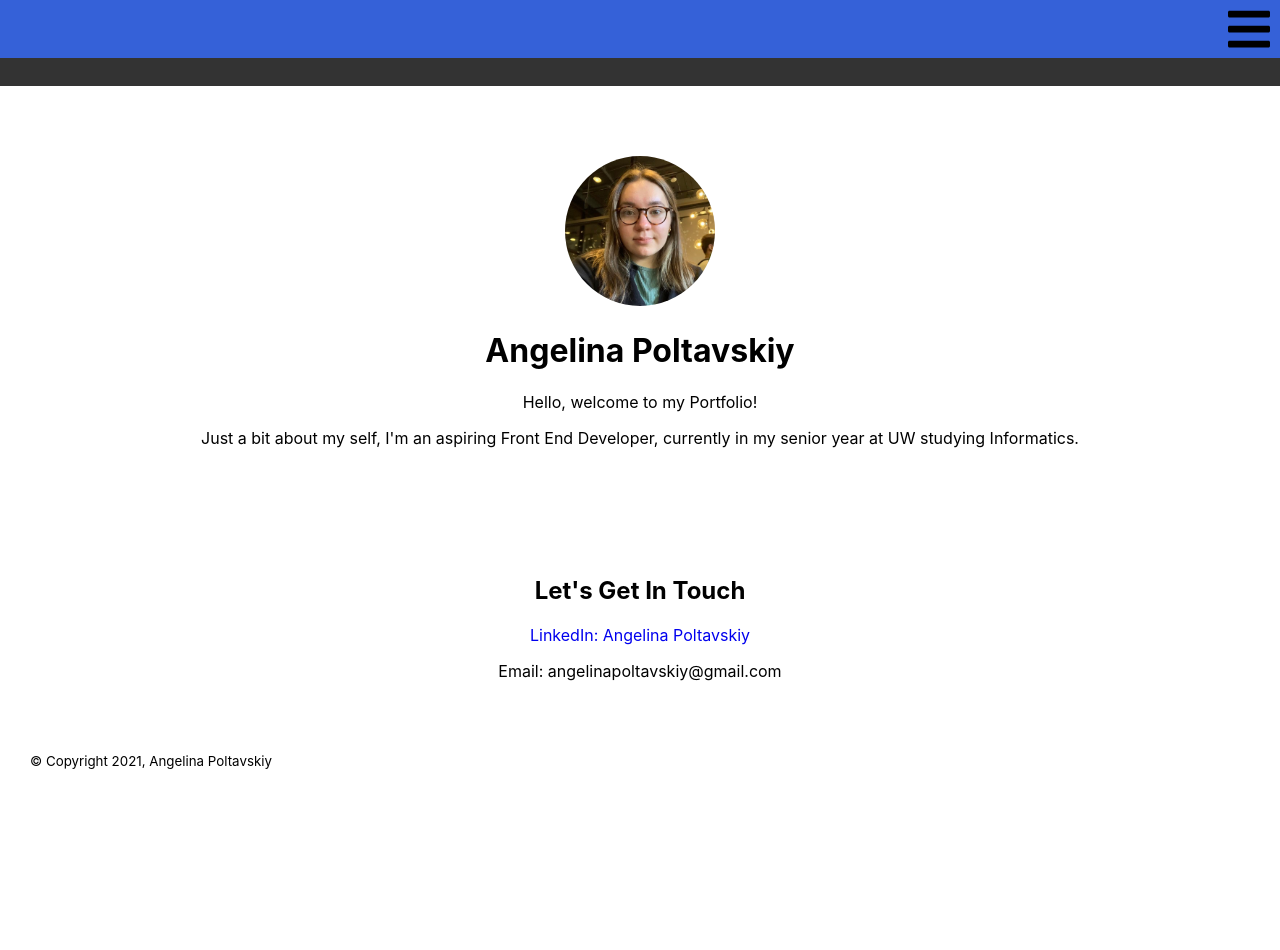
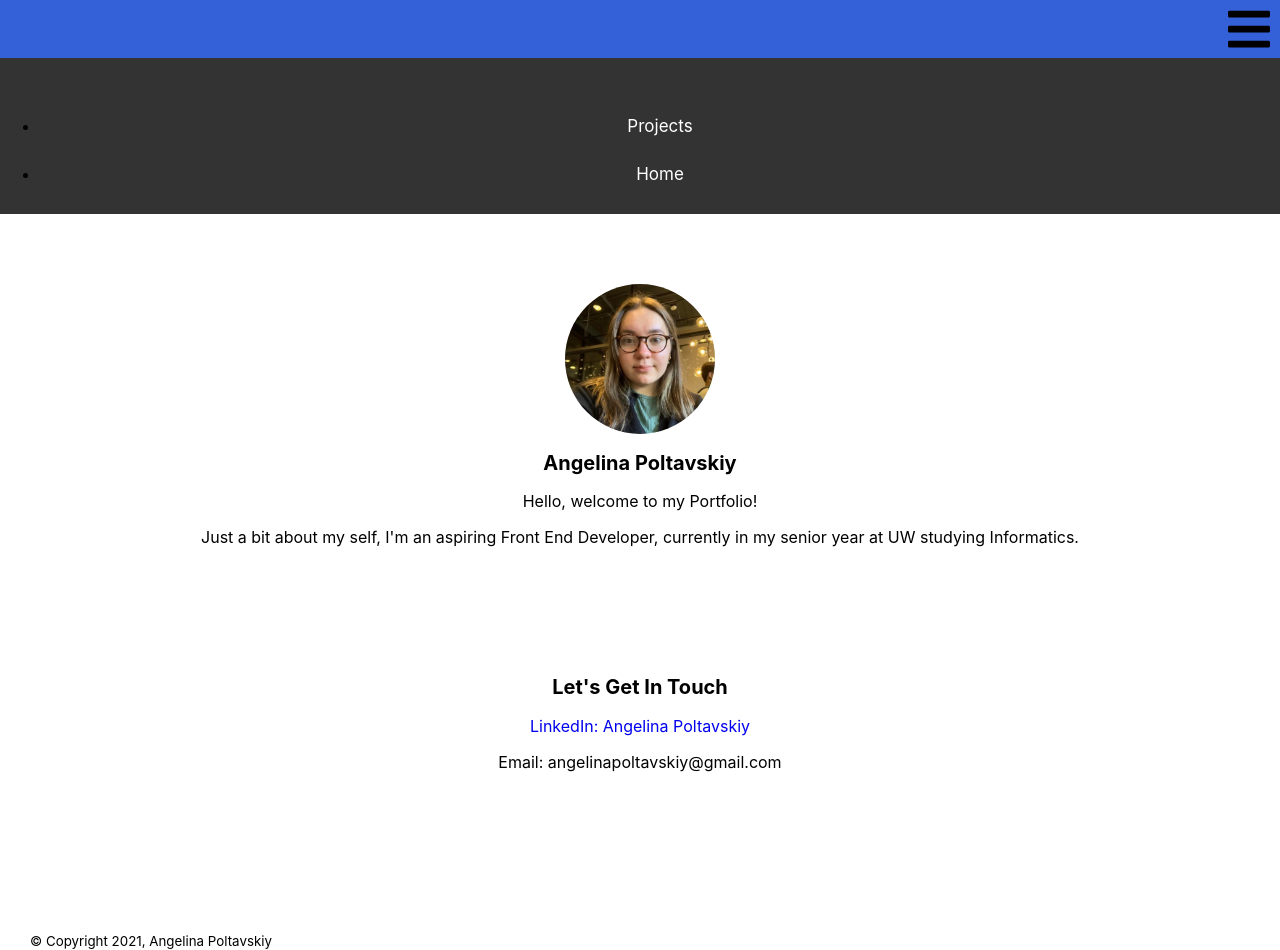
Before and after one commit to angelinapoltavskiy/portfolio, a React (Create React App) app: page / in a window 1280 px wide. Before the commit the page ends 800 px from the top, so only its background shows below. Built offline with nearby package versions, Linux system fonts and the light colour scheme.

Commit message:
adding copyright fixposition

```diff
--- a/src/App.js
+++ b/src/App.js
@@ -3,6 +3,7 @@ import Home from './Home';
 import Nav from './Nav';
 import Footer from './Footer';
 import { BrowserRouter, Route } from "react-router-dom";
+import ProjectsPage from './ProjectsPage';
 
 
 function App() {
@@ -12,9 +13,10 @@ function App() {
         <BrowserRouter>
           <Nav />
         </BrowserRouter>
+        </header>
         <Home />
-        <Footer />
-      </header>
+      <Footer />
+
     </div>
   );
 }
--- a/src/Nav.js
+++ b/src/Nav.js
@@ -23,7 +23,7 @@ export default function Nav() {
     <div className="largeNav">
       <ul>
         <li>
-          <Link to="/projects" href="./projects" style={{ textDecoration: "none" }}>
+          <Link to="/PorjectsPage" href="./projects" style={{ textDecoration: "none" }}>
             Projects
           </Link>
         </li>
--- /dev/null
+++ b/src/ProjectsPage.js
@@ -0,0 +1,12 @@
+import React from 'react';
+import ProjectContent from './ProjectContent';
+
+export default function ProjectsPage() {
+
+    return(
+        <div className="projectsPage">
+            <h1>Projects</h1>
+            <p>Here are some projects featured that I've taken part in</p>
+        </div>
+    );
+}
--- a/src/index.css
+++ b/src/index.css
@@ -23,26 +23,22 @@ code {
   margin-top: 40px;
 }
 
-.home, .footer {
+.home, .footer, .projectsPage {
   margin: 30px;
-}
-
-.footer {
-  position: absolute;
-  bottom: 0;
-  left: 0;
 }
 
 .contact {
   margin-top: 5em;
+  margin-bottom: 8em;
 }
 
 .center {
   text-align: center;
 }
 
-.largeNav {
-  display: none;
+.footer {
+  position:absolute;
+  text-align: left;
 }
 
 .nav {
@@ -83,6 +79,14 @@ code {
 
 @media (min-width: 768px) {
 
+h1, h2 {
+   font-size: 20px;
+}
+
+p {
+  font-size: 16px;
+}
+
 .ann {
   width:200px;
   height:200px;
@@ -93,9 +97,11 @@ code {
   text-align: center;
 }
 
+
 }
 
 @media (min-width: 900px) {
+
 
   .ann {
     width:150px;
```
